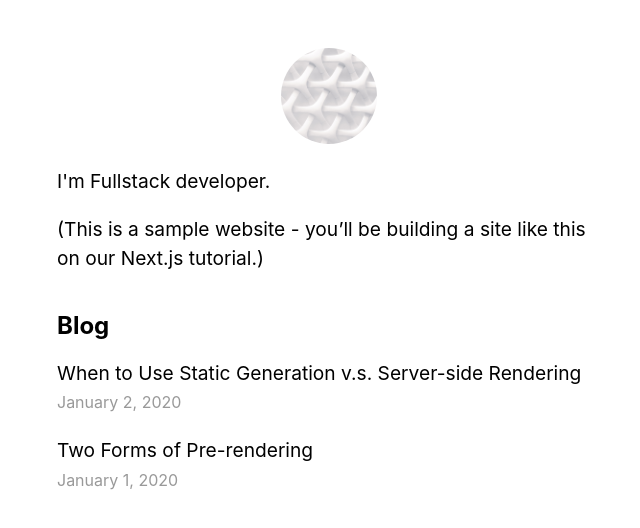
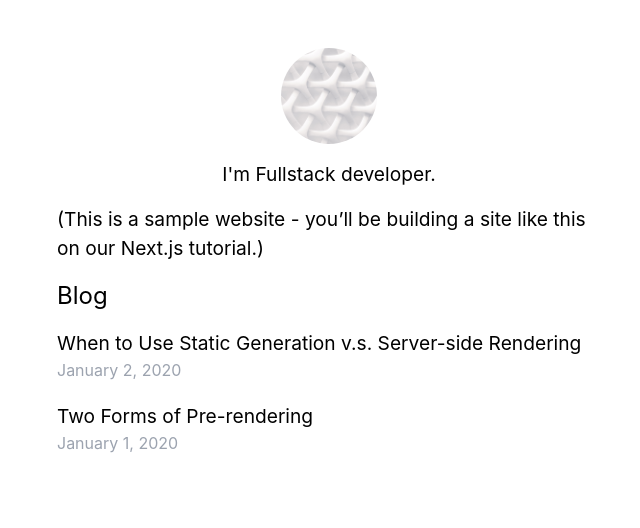
Before and after one commit to anggifergian/mastering-next, a Next.js app: page / in a window 1280 px wide. Shown: the top 528 px of the page, without its empty margins (311-951 px from the left). Built offline with nearby package versions, Linux system fonts and the light colour scheme.

Commit message:
Add tailwindcss

```diff
--- a/package.json
+++ b/package.json
@@ -10,11 +10,17 @@
   "dependencies": {
     "classnames": "^2.2.6",
     "date-fns": "^2.16.1",
+    "fsevents": "^2.3.2",
     "gray-matter": "^4.0.2",
     "next": "10.0.3",
     "react": "17.0.1",
     "react-dom": "17.0.1",
     "remark": "^13.0.0",
     "remark-html": "^13.0.1"
+  },
+  "devDependencies": {
+    "autoprefixer": "^10.3.4",
+    "postcss": "^8.3.6",
+    "tailwindcss": "^2.2.15"
   }
 }
--- a/pages/index.js
+++ b/pages/index.js
@@ -20,7 +20,7 @@ export default function Home({ allPostsData }) {
       </Head>
 
       <section className={utilStyles.headingMd}>
-        <p>I'm Fullstack developer.</p>
+        <p className="py-4 text-center">I'm Fullstack developer.</p>
         <p>
           (This is a sample website - you’ll be building a site like this on{' '}
           <a href="https://nextjs.org/learn">our Next.js tutorial</a>.)
@@ -29,19 +29,19 @@ export default function Home({ allPostsData }) {
 
       <section className={`${utilStyles.headingMd} ${utilStyles.padding1px}`}>
         <h2 className={utilStyles.headingLg}>Blog</h2>
-        <ul className={utilStyles.list}>
+        <div className={utilStyles.list}>
           {allPostsData.map(({ id, date, title }) => (
-            <li className={utilStyles.listItem} key={id}>
+            <div className={utilStyles.listItem} key={id}>
               <Link href={`/posts/${id}`}>
                 <a>{title}</a>
-              </Link>{' '}
-              <br />
-              <small className={utilStyles.lightText}>
+              </Link>
+
+              <div className="text-base text-gray-400">
                 <Date dateString={date} />
-              </small>
-            </li>
+              </div>
+            </div>
           ))}
-        </ul>
+        </div>
       </section>
     </Layout>
   )
--- /dev/null
+++ b/postcss.config.js
@@ -0,0 +1,6 @@
+module.exports = {
+  plugins: {
+    tailwindcss: {},
+    autoprefixer: {},
+  },
+}
--- a/styles/globals.css
+++ b/styles/globals.css
@@ -1,3 +1,7 @@
+@tailwind base;
+@tailwind components;
+@tailwind utilities;
+
 html,
 body {
   padding: 0;
--- /dev/null
+++ b/tailwind.config.js
@@ -0,0 +1,11 @@
+module.exports = {
+  purge: ['./pages/**/*.{js,ts,jsx,tsx}', './components/**/*.{js,ts,jsx,tsx}'],
+  darkMode: false, // or 'media' or 'class'
+  theme: {
+    extend: {},
+  },
+  variants: {
+    extend: {},
+  },
+  plugins: [],
+}
```
Also changed, not shown: 1 other file (tests, documents, lock files or other folders).
